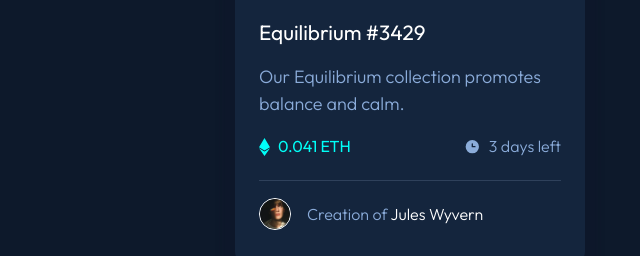
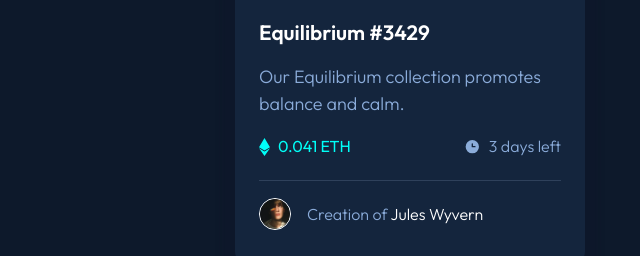
Before and after one commit to AlfredoCU/NFT-preview-card-component, a plain HTML site: page index.html in a window 1280 px wide. Shown: the part 432-688 px from the top of the page, 230-870 px from the left. Drawn offline with Linux system fonts and the light colour scheme.

Commit message:
style: title

```diff
--- a/css/main.css
+++ b/css/main.css
@@ -188,10 +188,6 @@ body {
         font-size: 1.3rem;
     }
 
-    .card__body h1 > a {
-        font-weight: 400;
-    }
-
     .card__body > p {
         font-size: 1.125rem;
         margin-bottom: 0.3rem;
```
